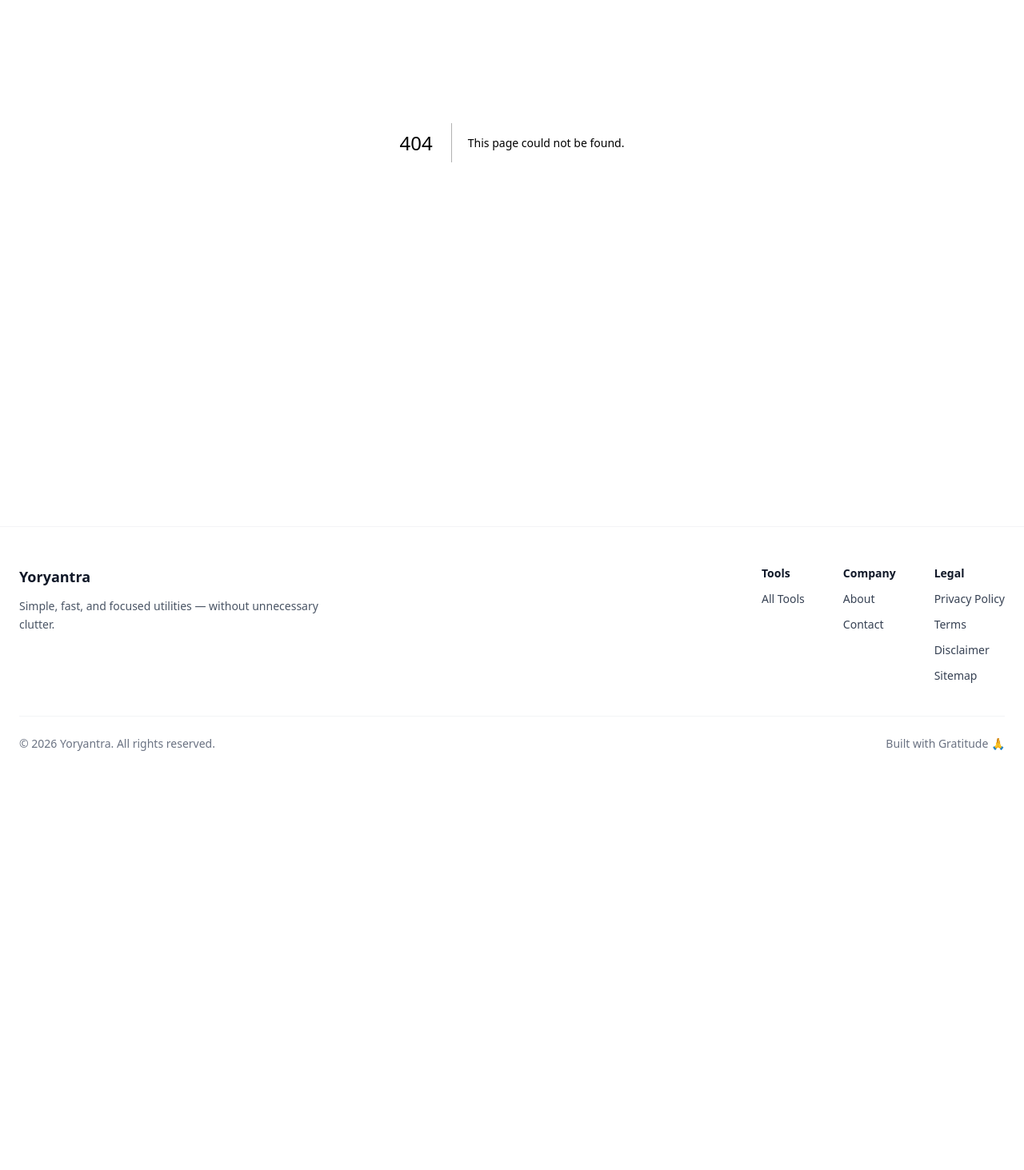
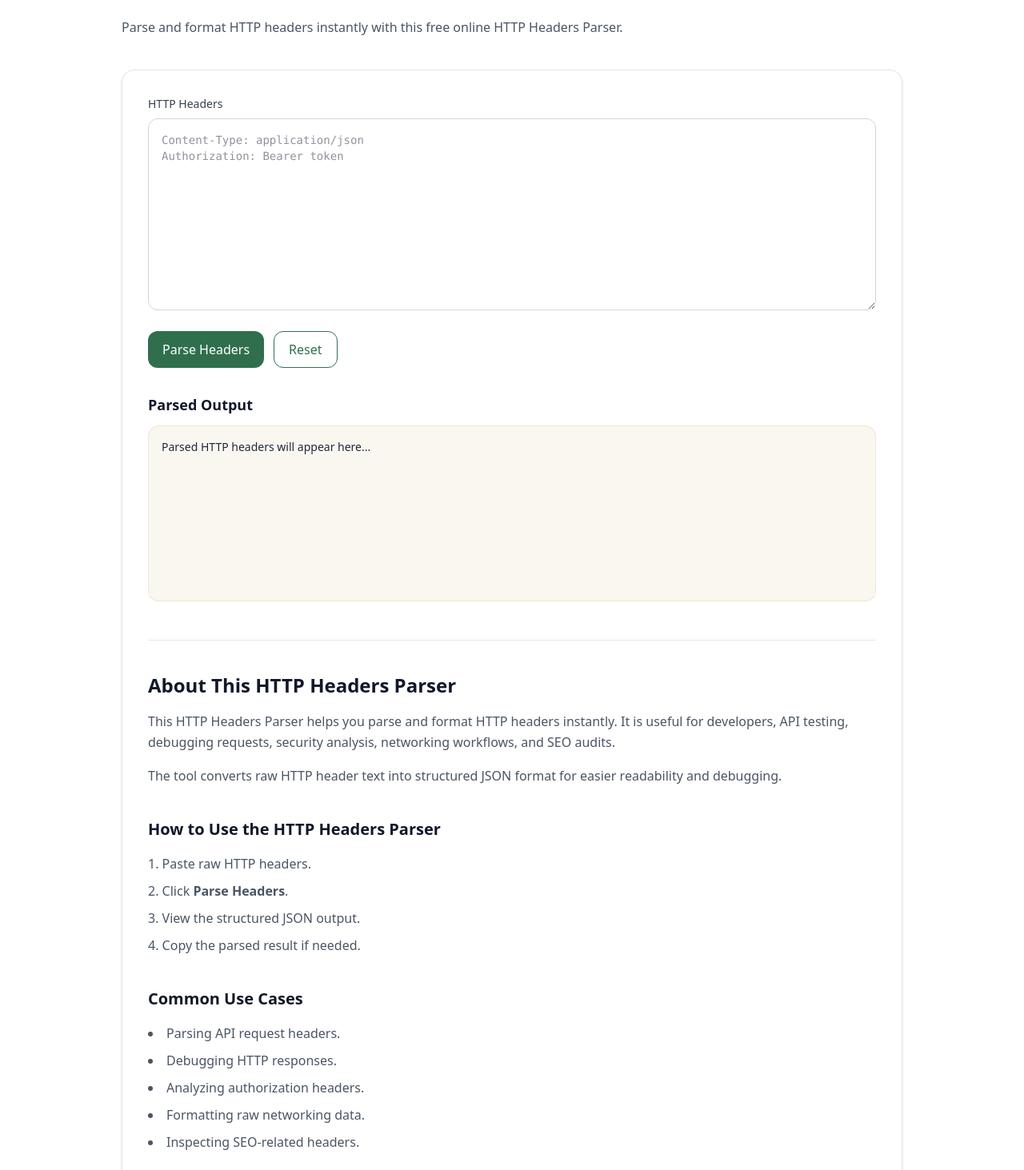
Before and after one commit to vaarunsonawwane-ops/yoryantra-new, a Next.js app: page /tools/http-headers-parser in a window 1280 px wide. Before the commit this address had no page. Shown: the part 287-1750 px from the top of the page at 80% size. Before the commit the page ends 1275 px from the top, so only its background shows below. Built offline with nearby package versions, Linux system fonts and the light colour scheme.

Commit message:
HTTP Headers Parser

```diff
--- a/app/data/tools.tsx
+++ b/app/data/tools.tsx
@@ -251,6 +251,10 @@ export const tools = [
   href: "/tools/canonical-url-checker",
  },
 
-
+  {
+  title: "HTTP Headers Parser",
+  description: "Parse and format HTTP headers instantly.",
+  href: "/tools/http-headers-parser",
+  },
 
 ];
--- /dev/null
+++ b/app/tools/http-headers-parser/ToolClient.tsx
@@ -0,0 +1,299 @@
+"use client";
+
+import { useState } from "react";
+import Link from "next/link";
+import ToolShell from "@/app/components/ToolShell";
+
+export default function ToolClient() {
+  const [input, setInput] = useState("");
+  const [output, setOutput] = useState("");
+  const [error, setError] = useState("");
+
+  const parseHeaders = () => {
+    try {
+      if (!input.trim()) {
+        setError("Please enter HTTP headers.");
+        setOutput("");
+        return;
+      }
+
+      const lines = input
+        .split("\n")
+        .map((line) => line.trim())
+        .filter(Boolean);
+
+      const headers: Record<string, string> = {};
+
+      lines.forEach((line) => {
+        const separatorIndex = line.indexOf(":");
+
+        if (separatorIndex === -1) {
+          return;
+        }
+
+        const key = line
+          .slice(0, separatorIndex)
+          .trim();
+
+        const value = line
+          .slice(separatorIndex + 1)
+          .trim();
+
+        headers[key] = value;
+      });
+
+      setOutput(JSON.stringify(headers, null, 2));
+      setError("");
+    } catch {
+      setError("Unable to parse HTTP headers.");
+      setOutput("");
+    }
+  };
+
+  const resetAll = () => {
+    setInput("");
+    setOutput("");
+    setError("");
+  };
+
+  return (
+    <ToolShell
+      title="HTTP Headers Parser"
+      description="Parse and format HTTP headers instantly with this free online HTTP Headers Parser."
+    >
+      {/* INPUT */}
+      <div>
+        <label className="block mb-2 text-sm font-medium text-gray-700">
+          HTTP Headers
+        </label>
+
+        <textarea
+          value={input}
+          onChange={(e) => setInput(e.target.value)}
+          placeholder={`Content-Type: application/json
+Authorization: Bearer token`}
+          className="w-full min-h-[240px] rounded-xl border border-gray-300 p-4 text-sm font-mono outline-none focus:ring-2 focus:ring-[var(--green)] focus:border-transparent transition"
+        />
+      </div>
+
+      {/* ACTIONS */}
+      <div className="mt-5 flex flex-wrap gap-3">
+        <button
+          onClick={parseHeaders}
+          className="yoryantra-btn"
+        >
+          Parse Headers
+        </button>
+
+        <button
+          onClick={resetAll}
+          className="yoryantra-btn-outline"
+        >
+          Reset
+        </button>
+      </div>
+
+      {/* ERROR */}
+      {error && (
+        <div className="mt-6 rounded-xl border border-red-200 bg-red-50 p-4 text-sm text-red-700">
+          {error}
+        </div>
+      )}
+
+      {/* OUTPUT */}
+      <div className="mt-8">
+        <div className="flex items-center justify-between mb-3">
+          <h3 className="text-lg font-semibold text-gray-900">
+            Parsed Output
+          </h3>
+
+          {output && (
+            <button
+              onClick={() =>
+                navigator.clipboard.writeText(output)
+              }
+              className="yoryantra-btn-outline text-sm"
+            >
+              Copy
+            </button>
+          )}
+        </div>
+
+        <div className="yoryantra-output min-h-[220px] text-sm whitespace-pre-wrap break-words overflow-auto">
+          {output || "Parsed HTTP headers will appear here..."}
+        </div>
+      </div>
+
+      {/* SEO CONTENT */}
+      <section className="mt-12 border-t border-gray-200 pt-10 space-y-10">
+        <div>
+          <h2 className="text-2xl font-semibold text-gray-900">
+            About This HTTP Headers Parser
+          </h2>
+
+          <p className="mt-4 text-gray-600 leading-relaxed">
+            This HTTP Headers Parser helps you parse
+            and format HTTP headers instantly. It is
+            useful for developers, API testing,
+            debugging requests, security analysis,
+            networking workflows, and SEO audits.
+          </p>
+
+          <p className="mt-4 text-gray-600 leading-relaxed">
+            The tool converts raw HTTP header text
+            into structured JSON format for easier
+            readability and debugging.
+          </p>
+        </div>
+
+        <div>
+          <h2 className="text-xl font-semibold text-gray-900">
+            How to Use the HTTP Headers Parser
+          </h2>
+
+          <ol className="mt-4 list-decimal list-inside space-y-2 text-gray-600 leading-relaxed">
+            <li>Paste raw HTTP headers.</li>
+            <li>
+              Click <strong>Parse Headers</strong>.
+            </li>
+            <li>View the structured JSON output.</li>
+            <li>Copy the parsed result if needed.</li>
+          </ol>
+        </div>
+
+        <div>
+          <h2 className="text-xl font-semibold text-gray-900">
+            Common Use Cases
+          </h2>
+
+          <ul className="mt-4 list-disc list-inside space-y-2 text-gray-600 leading-relaxed">
+            <li>Parsing API request headers.</li>
+            <li>Debugging HTTP responses.</li>
+            <li>Analyzing authorization headers.</li>
+            <li>Formatting raw networking data.</li>
+            <li>Inspecting SEO-related headers.</li>
+          </ul>
+        </div>
+
+        <div>
+          <h2 className="text-xl font-semibold text-gray-900">
+            Example
+          </h2>
+
+          <div className="mt-4 rounded-xl border border-gray-200 bg-gray-50 p-4 text-sm text-gray-700">
+            <p>
+              Raw headers:
+            </p>
+
+            <pre className="mt-2 whitespace-pre-wrap break-words">
+{`Content-Type: application/json
+Authorization: Bearer token`}
+            </pre>
+
+            <p className="mt-4">
+              Parsed output:
+            </p>
+
+            <pre className="mt-2 whitespace-pre-wrap break-words">
+{`{
+  "Content-Type": "application/json",
+  "Authorization": "Bearer token"
+}`}
+            </pre>
+          </div>
+        </div>
+
+        <div>
+          <h2 className="text-xl font-semibold text-gray-900">
+            Frequently Asked Questions
+          </h2>
+
+          <div className="mt-5 space-y-6">
+            <div>
+              <h3 className="font-semibold text-gray-900">
+                What are HTTP headers?
+              </h3>
+
+              <p className="mt-2 text-gray-600 leading-relaxed">
+                HTTP headers contain metadata about
+                requests and responses exchanged
+                between browsers, servers, and APIs.
+              </p>
+            </div>
+
+            <div>
+              <h3 className="font-semibold text-gray-900">
+                Why parse HTTP headers?
+              </h3>
+
+              <p className="mt-2 text-gray-600 leading-relaxed">
+                Parsing headers helps developers
+                inspect authentication, content type,
+                caching, and networking behavior.
+              </p>
+            </div>
+
+            <div>
+              <h3 className="font-semibold text-gray-900">
+                Does this tool validate headers?
+              </h3>
+
+              <p className="mt-2 text-gray-600 leading-relaxed">
+                The tool parses structured header
+                lines into JSON format for easier
+                analysis.
+              </p>
+            </div>
+
+            <div>
+              <h3 className="font-semibold text-gray-900">
+                Is parsing done on the server?
+              </h3>
+
+              <p className="mt-2 text-gray-600 leading-relaxed">
+                No. HTTP header parsing happens
+                directly in your browser.
+              </p>
+            </div>
+          </div>
+        </div>
+
+        <div>
+          <h2 className="text-xl font-semibold text-gray-900">
+            Related Tools
+          </h2>
+
+          <div className="mt-4 flex flex-wrap gap-3">
+            <Link
+              href="/tools/json-formatter"
+              className="yoryantra-btn-outline"
+            >
+              JSON Formatter
+            </Link>
+
+            <Link
+              href="/tools/base64url-encoder-decoder"
+              className="yoryantra-btn-outline"
+            >
+              Base64URL Encoder Decoder
+            </Link>
+
+            <Link
+              href="/tools/jwt-decoder"
+              className="yoryantra-btn-outline"
+            >
+              JWT Decoder
+            </Link>
+
+            <Link
+              href="/tools/api-key-generator"
+              className="yoryantra-btn-outline"
+            >
+              API Key Generator
+            </Link>
+          </div>
+        </div>
+      </section>
+    </ToolShell>
+  );
+}
--- /dev/null
+++ b/app/tools/http-headers-parser/page.tsx
@@ -0,0 +1,52 @@
+import ToolClient from "./ToolClient";
+
+export const metadata = {
+  title: "HTTP Headers Parser Online Free | Yoryantra",
+
+  description:
+    "Parse and format HTTP headers instantly with this free online HTTP Headers Parser.",
+
+  keywords: [
+    "http headers parser",
+    "parse http headers",
+    "http header parser",
+    "http headers to json",
+    "request headers parser",
+    "api header parser",
+    "developer tools",
+  ],
+
+  alternates: {
+    canonical:
+      "https://yoryantra.com/tools/http-headers-parser",
+  },
+
+  openGraph: {
+    title:
+      "HTTP Headers Parser Online Free | Yoryantra",
+
+    description:
+      "Parse and format HTTP headers instantly online.",
+
+    url:
+      "https://yoryantra.com/tools/http-headers-parser",
+
+    siteName: "Yoryantra",
+
+    type: "website",
+  },
+
+  twitter: {
+    card: "summary_large_image",
+
+    title:
+      "HTTP Headers Parser Online Free | Yoryantra",
+
+    description:
+      "Parse and format HTTP headers instantly.",
+  },
+};
+
+export default function Page() {
+  return <ToolClient />;
+}
```
